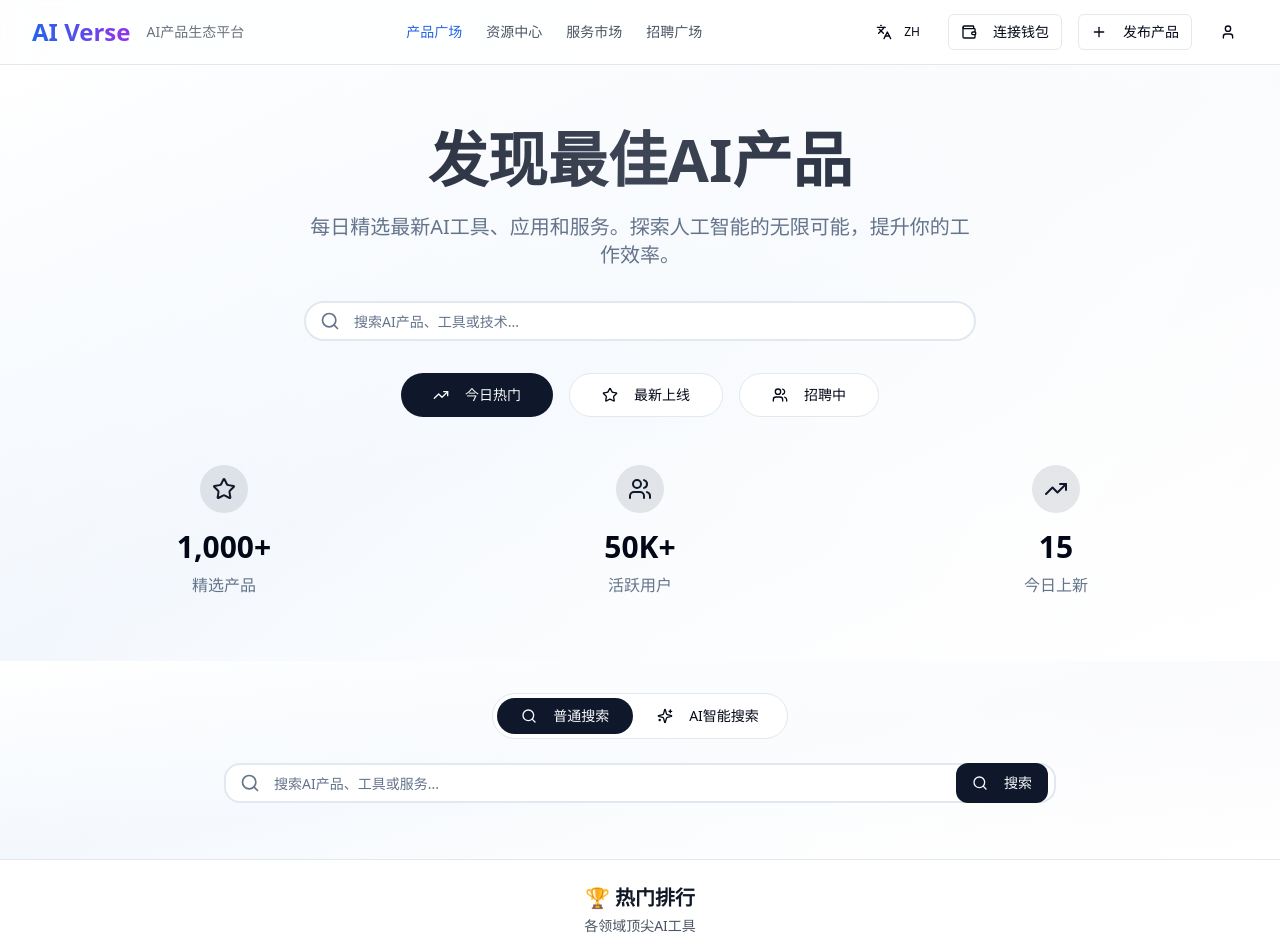
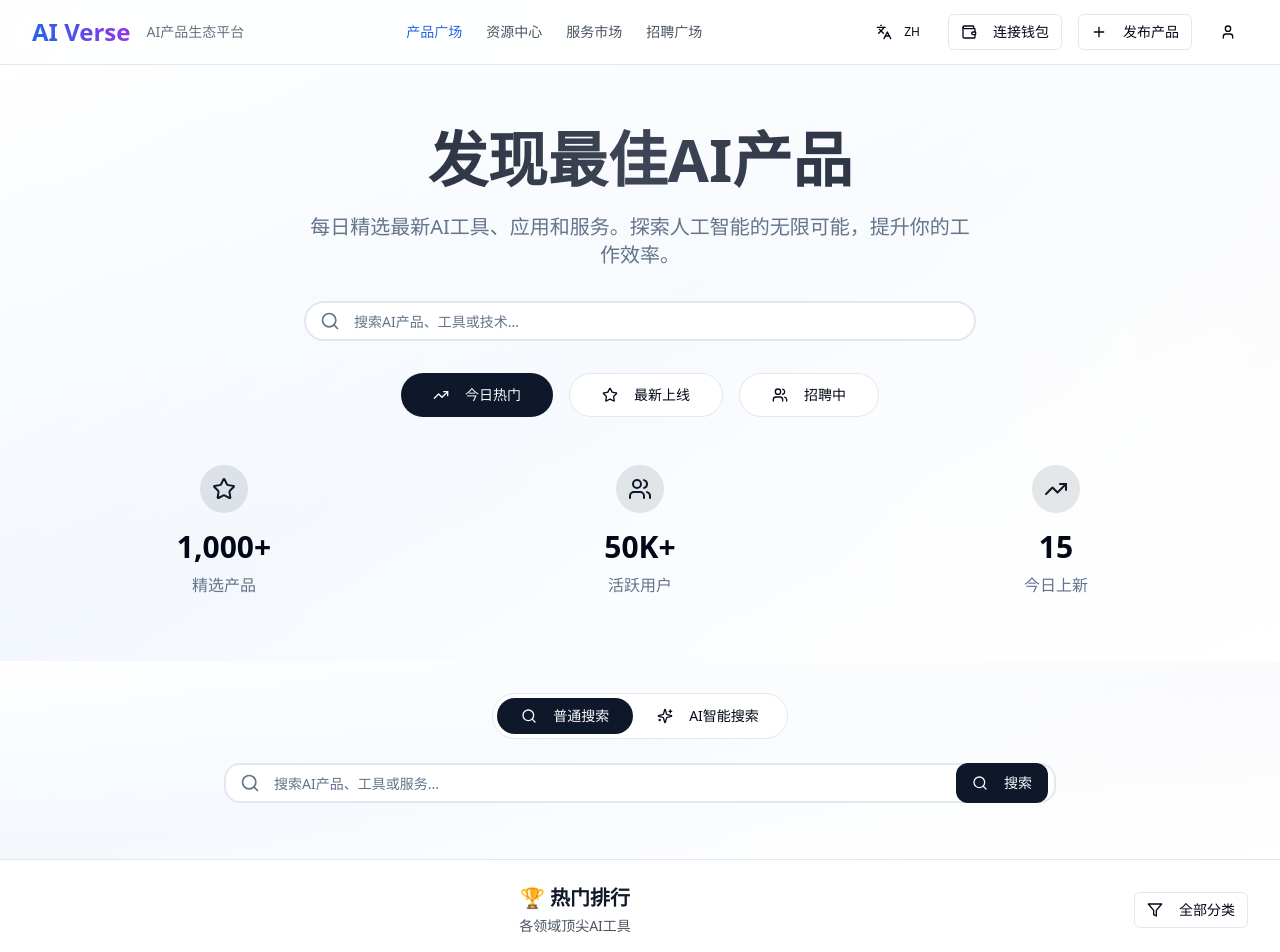
Before and after one commit to zmxzoe/product-ai-verse, a React (Vite) app: page / in a window 1280 px wide. Shown: the top 952 px of the page. Built offline with nearby package versions, Linux system fonts and the light colour scheme.

Commit message:
feat: Add filter button to trending section
Adds a filter button above the trending section to allow filtering of different categories.

```diff
--- a/src/components/CategoryRankingCards.tsx
+++ b/src/components/CategoryRankingCards.tsx
@@ -1,8 +1,15 @@
 
-import React from 'react';
+import React, { useState } from 'react';
 import { Card, CardContent, CardHeader, CardTitle } from '@/components/ui/card';
 import { Badge } from '@/components/ui/badge';
-import { TrendingUp, Star, Zap, Users } from 'lucide-react';
+import { Button } from '@/components/ui/button';
+import {
+  DropdownMenu,
+  DropdownMenuContent,
+  DropdownMenuItem,
+  DropdownMenuTrigger
+} from '@/components/ui/dropdown-menu';
+import { TrendingUp, Star, Zap, Users, Filter } from 'lucide-react';
 
 interface RankingItem {
   id: string;
@@ -13,8 +20,11 @@ interface RankingItem {
 }
 
 const CategoryRankingCards = () => {
-  const categories = [
+  const [selectedFilter, setSelectedFilter] = useState('all');
+
+  const allCategories = [
     {
+      id: 'ai-writing',
       title: '🤖 AI写作',
       icon: <Zap className="h-4 w-4" />,
       color: 'from-blue-500 to-purple-600',
@@ -25,6 +35,7 @@ const CategoryRankingCards = () => {
       ]
     },
     {
+      id: 'image-generation',
       title: '🎨 图像生成',
       icon: <Star className="h-4 w-4" />,
       color: 'from-pink-500 to-rose-600',
@@ -35,6 +46,7 @@ const CategoryRankingCards = () => {
       ]
     },
     {
+      id: 'code-generation',
       title: '💻 代码生成',
       icon: <Users className="h-4 w-4" />,
       color: 'from-green-500 to-emerald-600',
@@ -45,6 +57,7 @@ const CategoryRankingCards = () => {
       ]
     },
     {
+      id: 'data-analysis',
       title: '📊 数据分析',
       icon: <TrendingUp className="h-4 w-4" />,
       color: 'from-orange-500 to-red-600',
@@ -56,16 +69,50 @@ const CategoryRankingCards = () => {
     }
   ];
 
+  const filterOptions = [
+    { id: 'all', name: '全部分类' },
+    { id: 'ai-writing', name: 'AI写作' },
+    { id: 'image-generation', name: '图像生成' },
+    { id: 'code-generation', name: '代码生成' },
+    { id: 'data-analysis', name: '数据分析' }
+  ];
+
+  const filteredCategories = selectedFilter === 'all'
+    ? allCategories
+    : allCategories.filter(category => category.id === selectedFilter);
+
   return (
     <div className="bg-white py-6 border-b border-gray-100">
       <div className="max-w-7xl mx-auto px-4 sm:px-6 lg:px-8">
-        <div className="text-center mb-6">
-          <h2 className="text-xl font-bold text-gray-900 mb-1">🏆 热门排行</h2>
-          <p className="text-sm text-gray-600">各领域顶尖AI工具</p>
+        <div className="flex items-center justify-between mb-6">
+          <div className="text-center flex-1">
+            <h2 className="text-xl font-bold text-gray-900 mb-1">🏆 热门排行</h2>
+            <p className="text-sm text-gray-600">各领域顶尖AI工具</p>
+          </div>
+
+          <DropdownMenu>
+            <DropdownMenuTrigger asChild>
+              <Button variant="outline" size="sm" className="ml-4">
+                <Filter className="h-4 w-4 mr-2" />
+                {filterOptions.find(option => option.id === selectedFilter)?.name}
+              </Button>
+            </DropdownMenuTrigger>
+            <DropdownMenuContent align="end">
+              {filterOptions.map((option) => (
+                <DropdownMenuItem
+                  key={option.id}
+                  onClick={() => setSelectedFilter(option.id)}
+                  className={selectedFilter === option.id ? 'bg-accent' : ''}
+                >
+                  {option.name}
+                </DropdownMenuItem>
+              ))}
+            </DropdownMenuContent>
+          </DropdownMenu>
         </div>
 
         <div className="grid grid-cols-1 md:grid-cols-2 lg:grid-cols-4 gap-4">
-          {categories.map((category, index) => (
+          {filteredCategories.map((category, index) => (
             <Card key={index} className="hover:shadow-md transition-shadow duration-300">
               <CardHeader className="pb-2">
                 <CardTitle className="flex items-center gap-2 text-base">
```
